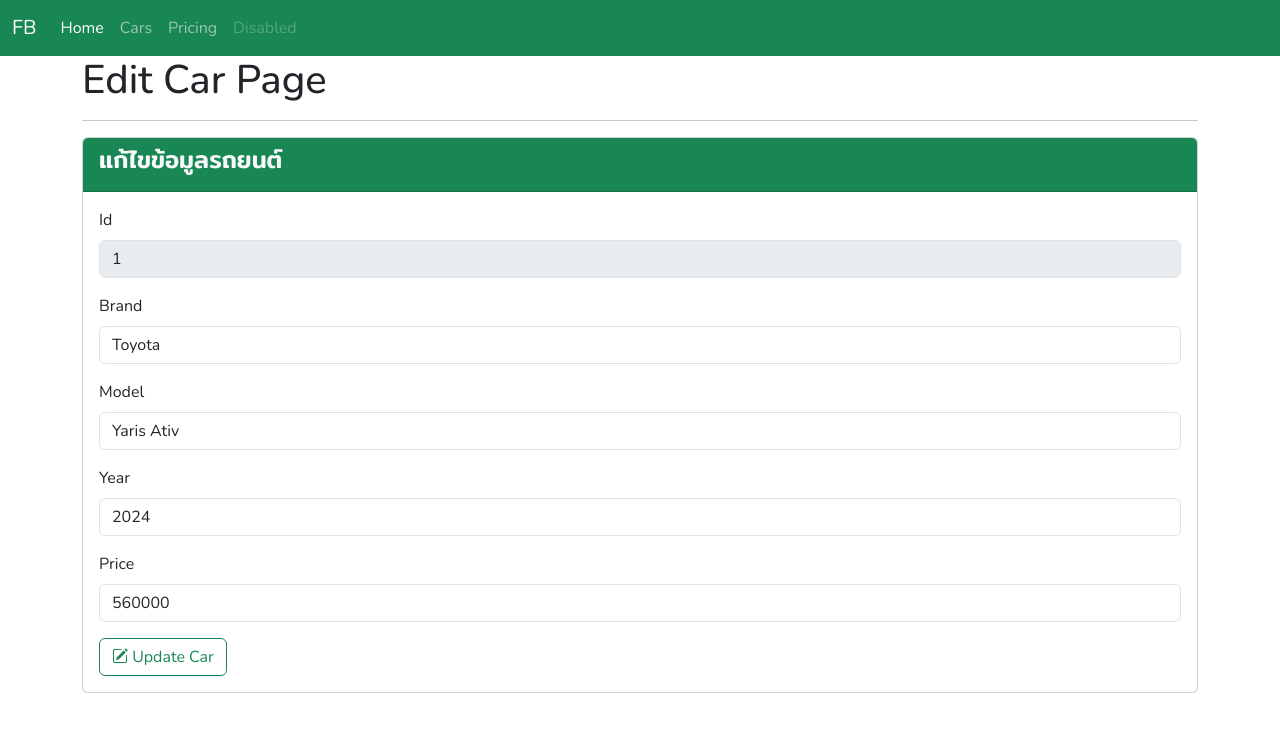
After one commit to 26082548/flask-bootstrap, a Flask app: page /cars/1/edit in a window 1280 px wide. The commit adds this page. Shown: the top 732 px of the page. Run offline with Flask 3, Linux system fonts and the light colour scheme.

Commit message:
add edit_cars commit

```diff
--- a/main.py
+++ b/main.py
@@ -1,36 +1,92 @@
-from flask import Flask, render_template, request, redirect, url_for
+from flask import Flask, render_template, request, redirect, url_for, flash
 
 app = Flask(__name__)
+app.config['SECRET_KEY'] = b'khiopgfdfghj;oioiouiy'
+# app.secret_key = b'khiopgfdfghj;oioiouiy'
 
 cars = [
-  {'id':1, 'brand':'Toyota', 'model':'Yaris Ativ', 'year':2024, 'price':560000},
-  {'id':2, 'brand':'Toyota', 'model':'Yaris Cross', 'year':2025, 'price':790000},
-  {'id':3, 'brand':'Nissan', 'model':'Kicks', 'year':2024, 'price':860000}
+  {'id':1, 'brand':'Toyota', 'model':'Yaris Ativ', 'year':2024, 'price': 560000},
+  {'id':2, 'brand':'Toyota', 'model':'Yaris Cross', 'year':2025, 'price': 790000},
+  {'id':3, 'brand':'Nissan', 'model':'Kicks', 'year':2024, 'price': 850000}
 ]
 
 @app.route('/')
 def index():
-    return render_template('index.html', title='Home Page')
+  return render_template('index.html', title='Home Page')
 
-@app.route('/cars')
+@app.route('/cars', methods=['GET', 'POST'])
 def show_cars():
+  if request.method == 'POST':
+    brand = request.form['brand']
+    # print(brand)
+    tmp_cars = []
+    for car in cars:
+      # print(car)
+      if brand in car['brand']:
+        tmp_cars.append(car)
     return render_template('cars/cars.html',
-                           title='Show All Cars Page',
-                           cars=cars)
+                         title='Show Cars by Brand Page',
+                         cars=tmp_cars)
+
+  return render_template('cars/cars.html',
+                         title='Show All Cars Page',
+                         cars=cars)
 
 @app.route('/cars/new', methods=['GET', 'POST'])
 def new_car():
-    if request.method == 'POST':
-        brand = request.form['brand']
-        model = request.form['model']
-        year = int(request.form['year'])
-        price = int(request.form['price'])
-        length=len(cars)
-        id = cars[length-1]['id'] + 1
-        car = {'id': id, 'brand': brand, 'model': model, 'year': year, 'price': price}
+  if request.method == 'POST':
+    brand = request.form['brand']
+    model = request.form['model']
+    year = int(request.form['year'])
+    price = int(request.form['price'])
 
-        cars.append(car)
-        return redirect(url_for('show_cars'))
+    length = len(cars)
+    if length != 0:
+      id = cars[length-1]['id'] + 1
+    else:
+      id = 1
+    car = {'id':id, 'brand':brand, 'model':model, 'year':year, 'price': price}
 
-    return render_template('cars/new_car.html',
-                           title=' New Car Page')
+    cars.append(car)
+    flash('Add new car successfully', 'success')
+    return redirect(url_for('show_cars'))
+
+  return render_template('cars/new_car.html',
+                         title='New Car Page')
+
+@app.route('/cars/<int:id>/delete')
+def delete_car(id):
+  for car in cars:
+    if id == car['id']:
+      cars.remove(car)
+      break
+
+  flash('Delete car successfully', 'success')
+  return redirect(url_for('show_cars'))
+
+@app.route('/cars/<int:id>/edit', methods=['GET', 'POST'])
+def edit_car(id):
+  for c in cars:
+    if id == c['id']:
+      car = c
+      break
+  if request.method == 'POST':
+    brand = request.form['brand']
+    model = request.form['model']
+    year = int(request.form['year'])
+    price = int(request.form['price'])
+
+    for car in cars:
+      if id == car['id']:
+        car['brand'] = brand
+        car['model'] = model
+        car['year'] = year
+        car['price'] = price
+        break
+
+    flash('Update car successfully', 'success')
+    return redirect(url_for('show_cars'))
+
+  return render_template('cars/edit_car.html',
+                         title='Edit Car Page',
+                         car=car)
--- /dev/null
+++ b/templates/cars/edit_car.html
@@ -0,0 +1,46 @@
+{% extends 'layout.html' %}
+
+{% block title %}
+  {{title}}
+{% endblock %}
+
+{% block content %}
+  <div class="container">
+    <h1>{{title}}</h1>
+    <hr>
+    <div class="card">
+      <div class="card-header bg-success text-light">
+        <h4>แก้ไขข้อมูลรถยนต์</h4>
+      </div>
+      <div class="card-body">
+        <form method="post">
+          <div class="mb-3">
+            <div class="mb-3">
+            <label for="id" class="form-label">Id</label>
+            <input disabled value="{{car.id}}" name="id" type="number" class="form-control" id="id">
+          </div>
+            <label for="brand" class="form-label">Brand</label>
+            <input value="{{car.brand}}" name="brand" type="text" class="form-control" id="brand">
+          </div>
+          <div class="mb-3">
+            <label for="model" class="form-label">Model</label>
+            <input value="{{car.model}}" name="model" type="text" class="form-control" id="model">
+          </div>
+          <div class="mb-3">
+            <label for="year" class="form-label">Year</label>
+            <input value="{{car.year}}" name="year" type="number" class="form-control" id="year">
+          </div>
+          <div class="mb-3">
+            <label for="price" class="form-label">Price</label>
+            <input value="{{car.price}}" name="price" type="number" class="form-control" id="price">
+          </div>
+
+          <button type="submit" class="btn btn-outline-success">
+            <i class="bi bi-pencil-square"></i>
+            Update Car
+          </button>
+        </form>
+      </div>
+    </div>
+  </div>
+{% endblock %}
--- a/templates/layout.html
+++ b/templates/layout.html
@@ -9,13 +9,25 @@
   <link href="https://fonts.googleapis.com/css2?family=Mitr:wght@200;300;400;500;600;700&family=Nunito:ital,wght@0,200..1000;1,200..1000&display=swap" rel="stylesheet">
   <link rel="stylesheet" href="https://cdn.jsdelivr.net/npm/bootstrap-icons@1.13.1/font/bootstrap-icons.min.css">
   <style>
-    body {
-      font-family: 'Nunito', 'Mitr', sans-serif;
+    * {
+      font-family: "Nunito", "Mitr", sans-serif;
     }
   </style>
 </head>
 <body>
   {% include "navbar.html" %}
+
+  {% with messages = get_flashed_messages(with_categories=true) %}
+    {% if messages %}
+      {% for category, message in messages %}
+        <div class="alert alert-{{category}} alert-dismissible fade show" role="alert">
+          <strong>{{message}}</strong>
+          <button type="button" class="btn-close" data-bs-dismiss="alert" aria-label="Close"></button>
+        </div>
+      {% endfor %}
+    {% endif %}
+  {% endwith %}
+
   {% block content %}{% endblock %}
   <script src="https://cdn.jsdelivr.net/npm/bootstrap@5.3.8/dist/js/bootstrap.bundle.min.js" integrity="sha384-FKyoEForCGlyvwx9Hj09JcYn3nv7wiPVlz7YYwJrWVcXK/BmnVDxM+D2scQbITxI" crossorigin="anonymous"></script>
 </body>
```
